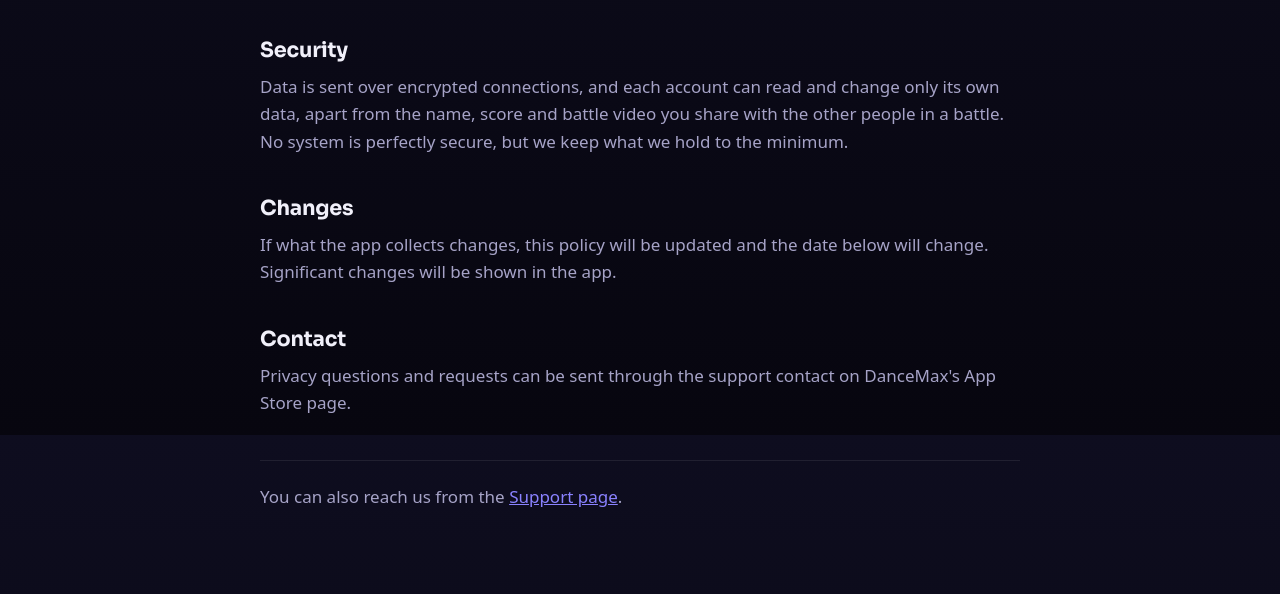
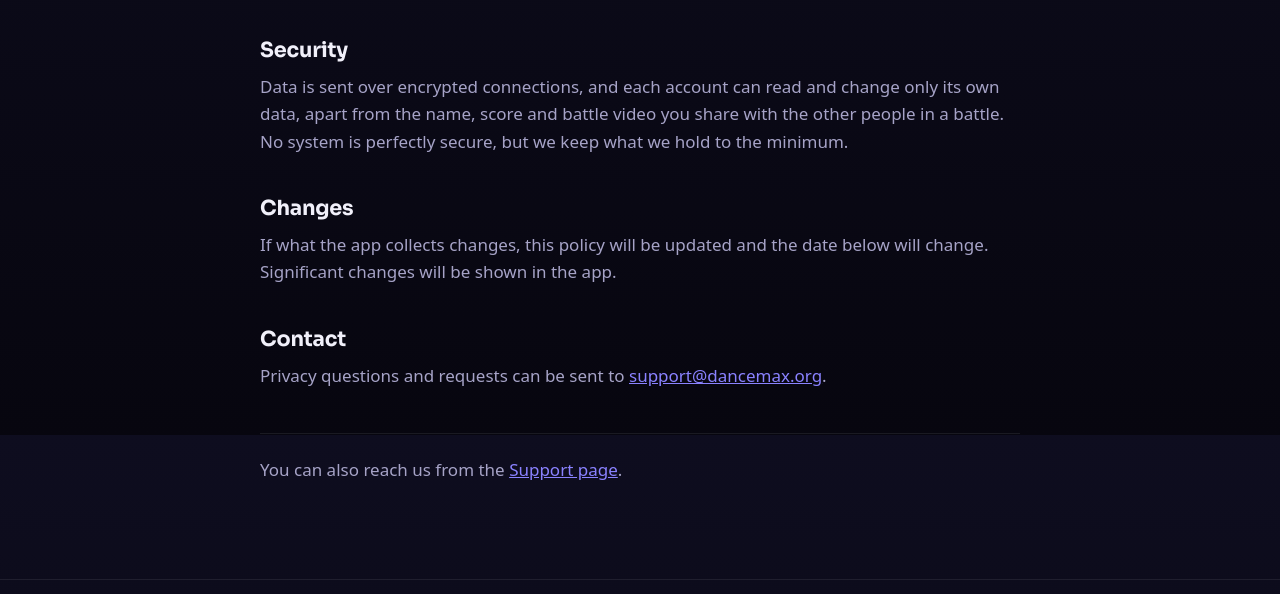
Before and after one commit to joeleugenelee-spec/dancemax-site, a plain HTML site: page privacy.html in a window 1280 px wide. Shown: the part 2765-3359 px from the top of the page. Drawn offline with Linux system fonts and the light colour scheme.

Commit message:
Privacy and terms: contact is support@dancemax.org

```diff
--- a/privacy.html
+++ b/privacy.html
@@ -71,7 +71,7 @@
 <h2>Changes</h2>
 <p>If what the app collects changes, this policy will be updated and the date below will change. Significant changes will be shown in the app.</p>
 <h2>Contact</h2>
-<p>Privacy questions and requests can be sent through the support contact on DanceMax&#x27;s App Store page.</p>
+<p>Privacy questions and requests can be sent to <a href="mailto:support@dancemax.org">support@dancemax.org</a>.</p>
 <p class="doc-end">You can also reach us from the <a href="support.html">Support page</a>.</p>
 </article>
 </main>
```
Also changed, not shown: terms.html (+1 -1 lines).
